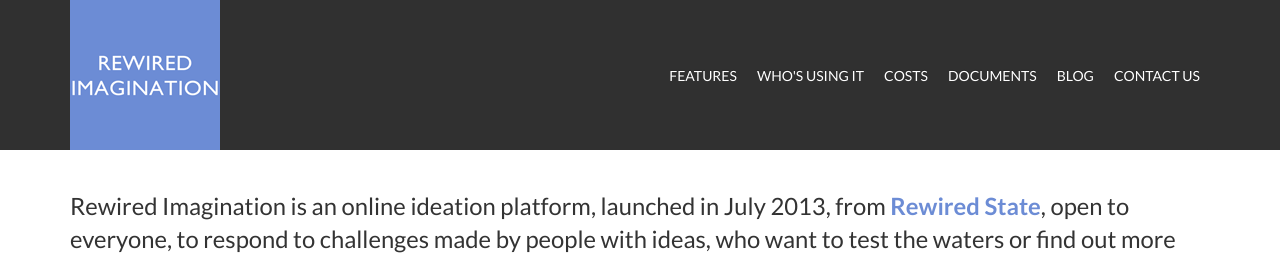
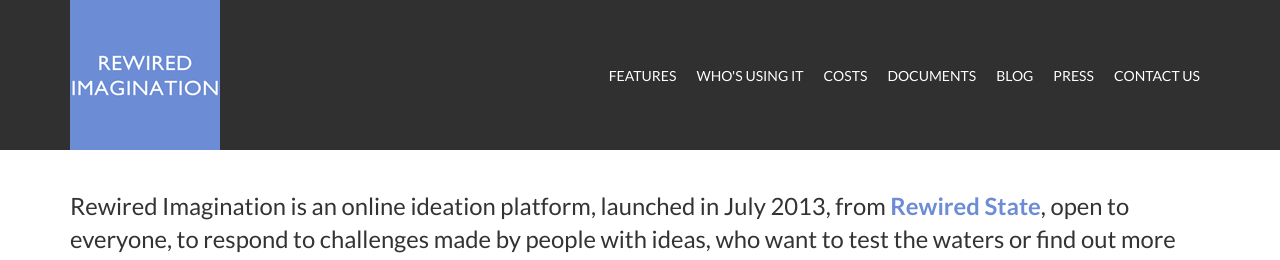
Before and after one commit to adamamyl/rewiredimagination.com, a Jekyll site: the page built from index.html, in a window 1280 px wide. Shown: the top 260 px of the page. Built offline with Jekyll 4.4.1, drawn with Linux system fonts in a browser that asks for light colours; nearby versions of some CDN libraries; Markdown is read by kramdown in place of the engine named in the settings.

Commit message:
Add link to press page in navigation

```diff
--- a/_includes/navigation.html
+++ b/_includes/navigation.html
@@ -9,6 +9,7 @@
                             <li><a href="/costs/">Costs</a></li>
                             <li><a href="/documents/">Documents</a></li>
                             <li><a href="/blog/">Blog</a></li>
+                            <li><a href="/press/">Press</a></li>
                             <li><a href="/contact/">Contact Us</a></li>
                         </ul>
                 </div><!-- container -->
```
